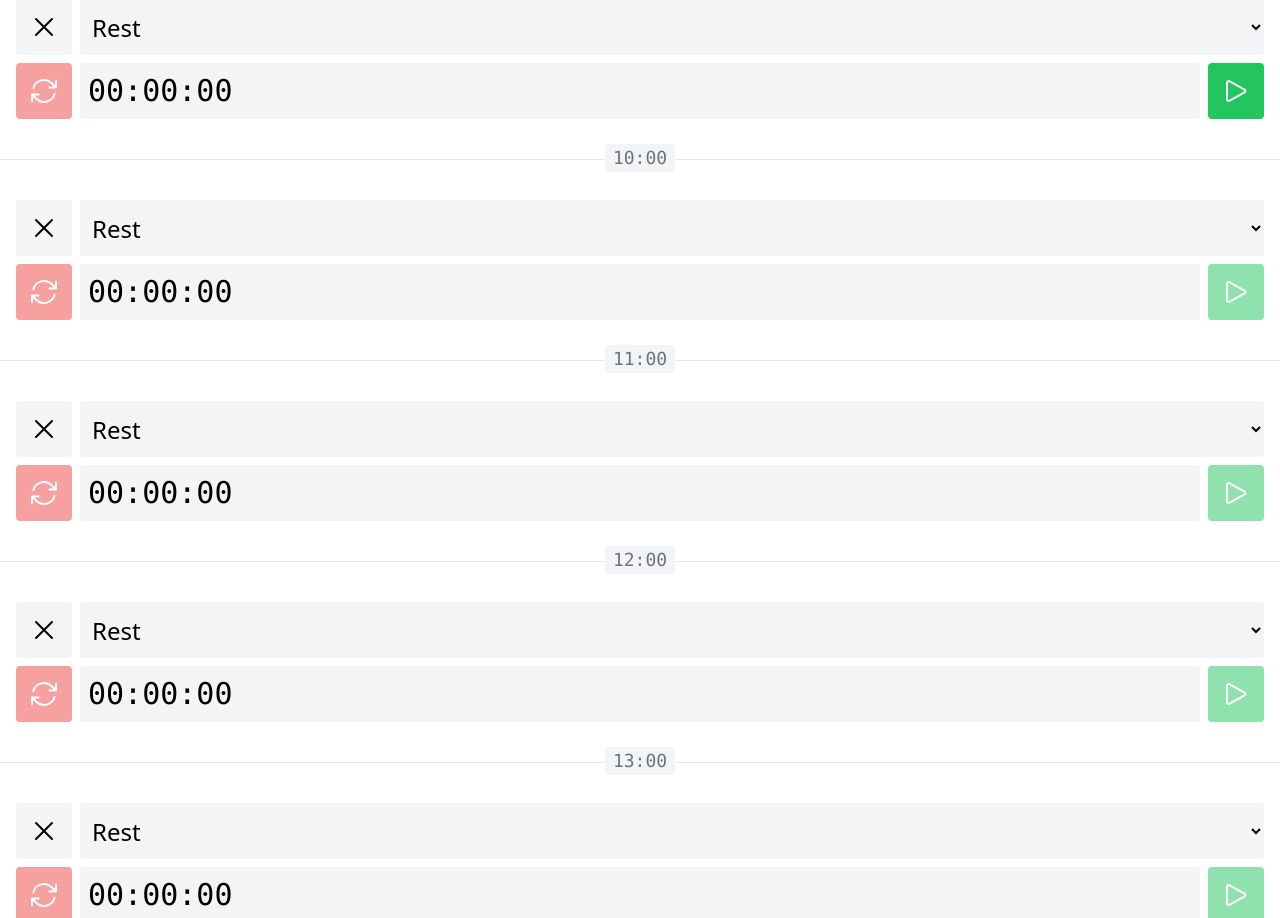
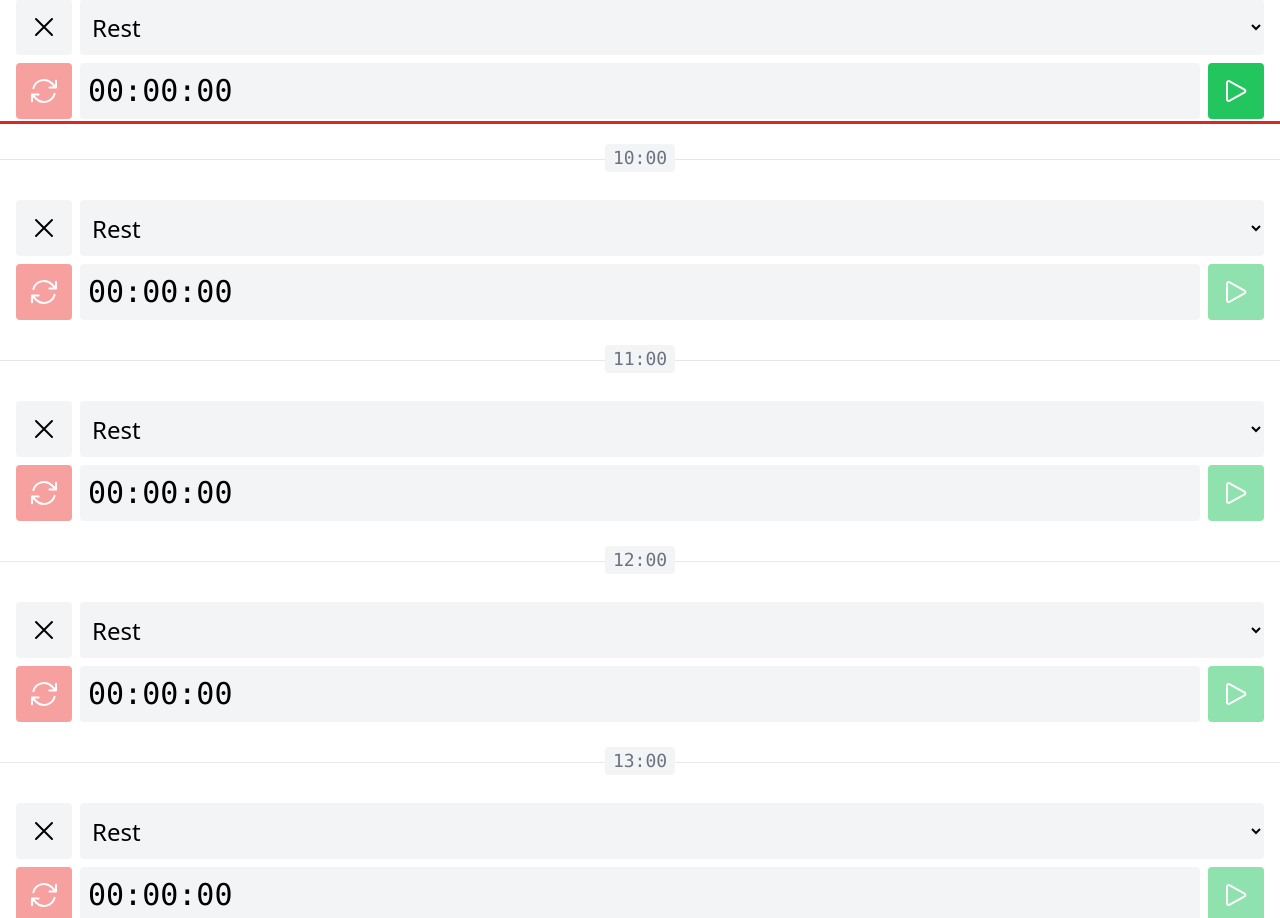
Before and after one commit to sigmarius/vue-ontrack, a Vue app: page /#timeline in a window 1280 px wide. Shown: the part 1940-2858 px from the top of the page. Built offline with nearby package versions, Linux system fonts and the light colour scheme.

Commit message:
Добавляет компонент индикатора временной шкалы

```diff
--- /dev/null
+++ b/src/components/TheTimelineIndicator.vue
@@ -0,0 +1,55 @@
+<script setup>
+import { computed, ref, watchEffect } from "vue";
+import {
+  HUNDRED_PERCENT,
+  SECONDS_IN_MINUTE,
+  SECONDS_IN_DAY,
+  MINUTES_IN_HOUR,
+  MILLISECONDS_IN_SECOND
+} from "@/constants";
+
+const secondsSinceMidnight = ref(calculateSecondsSinceMidnight())
+
+const indicatorRef = ref();
+
+setInterval(
+    () => secondsSinceMidnight.value += 5 * 60,
+    MILLISECONDS_IN_SECOND
+)
+
+const topOffset = computed(
+    () => (
+    (secondsSinceMidnightInPercentage.value * getTimelineHeight()) /
+    HUNDRED_PERCENT)
+)
+
+const secondsSinceMidnightInPercentage = computed(
+    () => (HUNDRED_PERCENT * secondsSinceMidnight.value) / SECONDS_IN_DAY
+)
+
+watchEffect(() => {
+    if (secondsSinceMidnight.value > SECONDS_IN_DAY) {
+        secondsSinceMidnight.value = 0;
+    }
+});
+
+function calculateSecondsSinceMidnight() {
+  const now = new Date();
+
+  return SECONDS_IN_MINUTE * MINUTES_IN_HOUR * now.getHours()
+    + SECONDS_IN_MINUTE * now.getMinutes()
+    + now.getSeconds();
+}
+
+function getTimelineHeight() {
+  return indicatorRef.value?.parentNode.getBoundingClientRect().height;
+}
+</script>
+
+<template>
+  <hr
+    ref="indicatorRef"
+    class="absolute z-10 w-full border-b-2 border-red-600 pointer-events-none"
+    :style="{ top: `${topOffset}px` }"
+  />
+</template>
--- a/src/constants.js
+++ b/src/constants.js
@@ -43,6 +43,7 @@ export const SECONDS_IN_MINUTE = 60
 export const MINUTES_IN_HOUR = 60
 
 export const SECONDS_IN_HOUR = SECONDS_IN_MINUTE * MINUTES_IN_HOUR
+export const SECONDS_IN_DAY = SECONDS_IN_HOUR * HOURS_IN_DAY
 
 export const LOW_PERCENT = 33;
 export const MEDIUM_PERCENT = 66;
--- a/src/pages/TheTimeline.vue
+++ b/src/pages/TheTimeline.vue
@@ -1,6 +1,7 @@
 <script setup>
 import { onActivated } from "vue";
 import TimelineItem from "@/components/TimelineItem.vue";
+import TheTimelineIndicator from "@/components/TheTimelineIndicator.vue";
 import {
   timelineItems,
   timelineItemRefs,
@@ -22,7 +23,8 @@ onActivated(scrollToCurrentHour);
 </script>
 
 <template>
-  <div class="mt-7">
+  <div class="relative mt-7">
+    <TheTimelineIndicator />
     <ul>
       <!-- ref в html предоставляет доступ к DOM-элементу в js -->
       <TimelineItem
```
